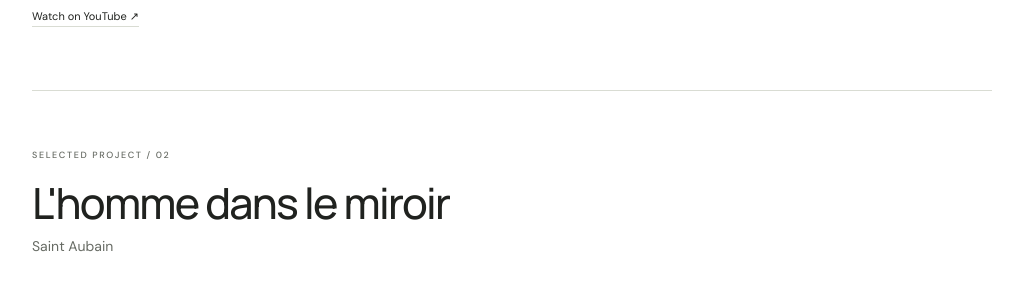
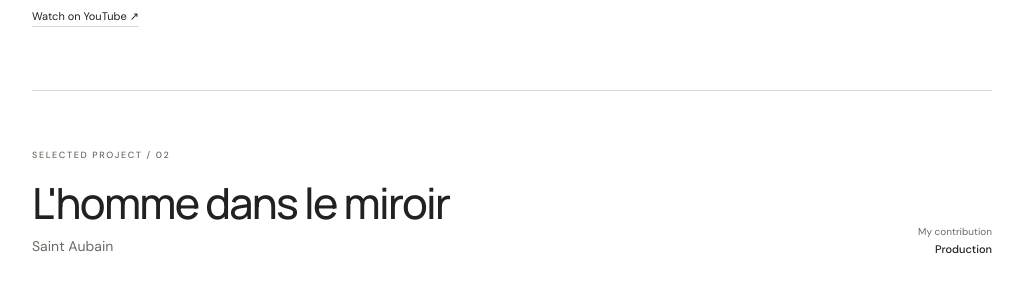
Before and after one commit to sebastdenolf-maker/sebast-denolf-website, a plain HTML site: page index.html in a window 1280 px wide. Shown: the part 2480-2761 px from the top of the page, without its empty margins (128-1151 px from the left). Drawn offline with Linux system fonts and the light colour scheme; grey boxes are pictures that could not be loaded.

Commit message:
Credit Sebast Denolf for production on Saint Aubain project

```diff
--- a/index.html
+++ b/index.html
@@ -6,7 +6,7 @@
 <section class="listening section" id="listen"><div class="section-heading"><p class="eyebrow">01 / LISTEN</p><h2>Find your next<br><em>starting point.</em></h2><p>Explore my toplines and productions. Hear something that connects? Let's talk.</p></div><div class="portfolio-links"><a href="https://drive.google.com/drive/folders/1UeiaHtZe5N6OfBMX0JcgFsnViNN6I8PH?usp=share_link" target="_blank" rel="noopener noreferrer"><span class="tiny">FOR DJs & PRODUCERS</span><h3>Topline portfolio</h3><span>Melodies, lyrics & vocal ideas</span><b aria-hidden="true">↗</b></a><a href="https://drive.google.com/drive/folders/194r3w4MOVtYMEWjchrwK6ONr2Sxa6ZfI?usp=share_link" target="_blank" rel="noopener noreferrer"><span class="tiny">BEHIND THE SOUND</span><h3>Production portfolio</h3><span>Explore my production work</span><b aria-hidden="true">↗</b></a></div></section>
 <section class="selected section" id="work"><div class="section-heading work-heading"><p class="eyebrow">02 / SELECTED WORK</p><h2>Music I've<br><em>been part of.</em></h2><p>A selection of released projects and collaborations.</p></div>
 <article class="project"><div class="project-head"><div><span class="tiny">FEATURED PROJECT / 01</span><h3>Smooth River</h3><p class="artist">MAHILA</p></div><p class="credits">My contribution<br><strong>Production · Topline · Songwriting</strong></p></div><iframe class="spotify" title="Smooth River by MAHILA on Spotify" src="https://open.spotify.com/embed/track/3bSmxITr8KedAJRxxT0Wvv?utm_source=generator" height="152" loading="lazy" allow="autoplay; clipboard-write; encrypted-media; fullscreen; picture-in-picture"></iframe><div class="video" data-video="6ld_eiLSW-Q" data-title="Smooth River — MAHILA"><button type="button" class="video-play" aria-label="Load YouTube video: Smooth River by MAHILA"><span class="play-symbol" aria-hidden="true">▶</span><span>WATCH THE VIDEO</span><small>YouTube loads when you press play</small></button><img src="https://i.ytimg.com/vi/6ld_eiLSW-Q/hqdefault.jpg" alt="" loading="lazy"></div><a class="project-external" href="https://www.youtube.com/watch?v=6ld_eiLSW-Q" target="_blank" rel="noopener noreferrer">Watch on YouTube ↗</a></article>
-<article class="project"><div class="project-head"><div><span class="tiny">SELECTED PROJECT / 02</span><h3>L'homme dans le miroir</h3><p class="artist">Saint Aubain</p></div></div><iframe class="spotify" title="L'homme dans le miroir by Saint Aubain on Spotify" src="https://open.spotify.com/embed/track/5nrdZLuccFBqIGv69Ecisr?utm_source=generator" height="152" loading="lazy" allow="autoplay; clipboard-write; encrypted-media; fullscreen; picture-in-picture"></iframe><div class="video" data-video="z3WTVNdLWng" data-title="L'homme dans le miroir — Saint Aubain"><button type="button" class="video-play" aria-label="Load YouTube video: L'homme dans le miroir by Saint Aubain"><span class="play-symbol" aria-hidden="true">▶</span><span>WATCH THE VIDEO</span><small>YouTube loads when you press play</small></button><img src="https://i.ytimg.com/vi/z3WTVNdLWng/hqdefault.jpg" alt="" loading="lazy"></div><a class="project-external" href="https://www.youtube.com/watch?v=z3WTVNdLWng" target="_blank" rel="noopener noreferrer">Watch on YouTube ↗</a></article>
+<article class="project"><div class="project-head"><div><span class="tiny">SELECTED PROJECT / 02</span><h3>L'homme dans le miroir</h3><p class="artist">Saint Aubain</p></div><p class="credits">My contribution<br><strong>Production</strong></p></div><iframe class="spotify" title="L'homme dans le miroir by Saint Aubain on Spotify" src="https://open.spotify.com/embed/track/5nrdZLuccFBqIGv69Ecisr?utm_source=generator" height="152" loading="lazy" allow="autoplay; clipboard-write; encrypted-media; fullscreen; picture-in-picture"></iframe><div class="video" data-video="z3WTVNdLWng" data-title="L'homme dans le miroir — Saint Aubain"><button type="button" class="video-play" aria-label="Load YouTube video: L'homme dans le miroir by Saint Aubain"><span class="play-symbol" aria-hidden="true">▶</span><span>WATCH THE VIDEO</span><small>YouTube loads when you press play</small></button><img src="https://i.ytimg.com/vi/z3WTVNdLWng/hqdefault.jpg" alt="" loading="lazy"></div><a class="project-external" href="https://www.youtube.com/watch?v=z3WTVNdLWng" target="_blank" rel="noopener noreferrer">Watch on YouTube ↗</a></article>
 <article class="project last-project"><div class="project-head"><div><span class="tiny">SELECTED PROJECT / 03</span><h3>ghost(ed)</h3><p class="artist">carmen</p></div><p class="credits">My contribution<br><strong>Production</strong></p></div><iframe class="spotify" title="ghost(ed) by carmen on Spotify" src="https://open.spotify.com/embed/track/1YJqHryaXNtfZlBYFS0rnv?utm_source=generator" height="152" loading="lazy" allow="autoplay; clipboard-write; encrypted-media; fullscreen; picture-in-picture"></iframe><a class="project-external" href="https://open.spotify.com/track/1YJqHryaXNtfZlBYFS0rnv" target="_blank" rel="noopener noreferrer">Listen on Spotify ↗</a></article></section>
 <section class="about section" id="about"><p class="eyebrow">03 / A LITTLE ABOUT ME</p><div class="about-grid"><h2>Playful spirit.<br><em>Honest music.</em></h2><div><p class="lead">I don't take myself too seriously. I take what I make seriously.</p><p>There's a playful side to me, and a vulnerable one. Both belong in my music. I write from real feelings, mistakes and the things we're still figuring out.</p><p>Whether I'm shaping a topline or building a production, I want to make something that connects. A melody you remember. Words you recognise yourself in. Something you can dance to, cry to, or simply feel.</p><p class="education">Music production · KASK & Conservatorium</p><a class="text-link dark-link" href="https://linktr.ee/BLACKSTAR_" target="_blank" rel="noopener noreferrer">Explore BLACKSTAR, my artist project ↗</a></div></div></section>
 <section class="closing"><p class="eyebrow">GOT A TRACK IN MIND?</p><h2>Let's find<br><em>your hook.</em></h2><a class="button light" href="work-with-me.html">Work with me ↗</a></section></main>
```
